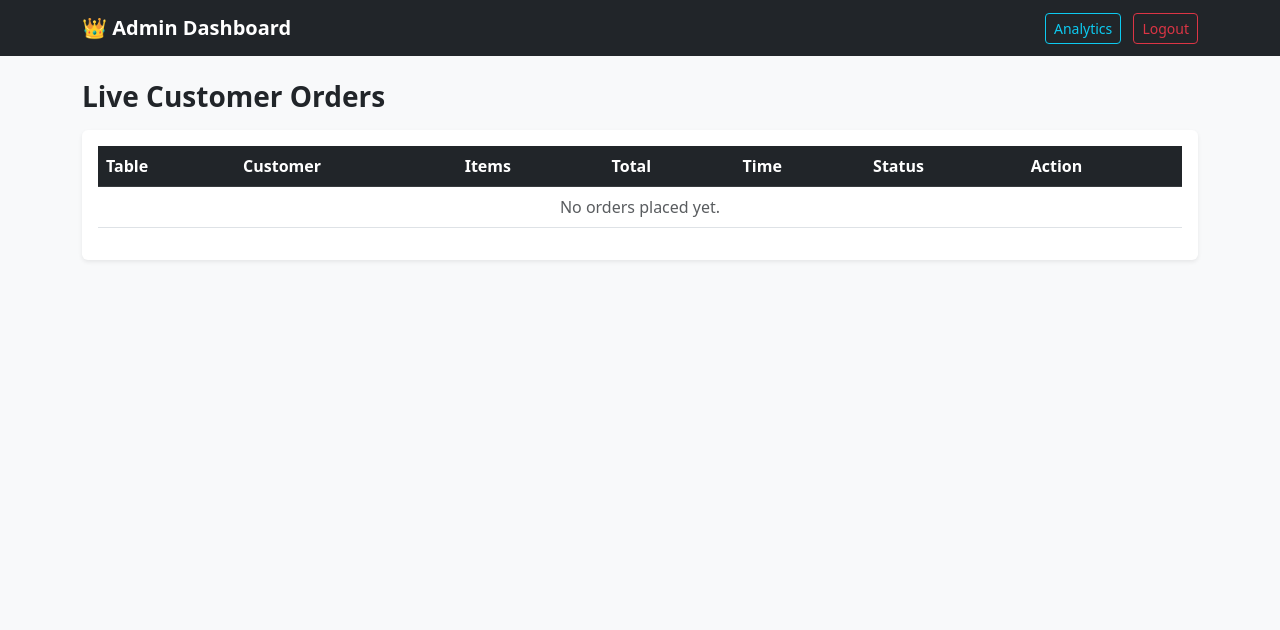
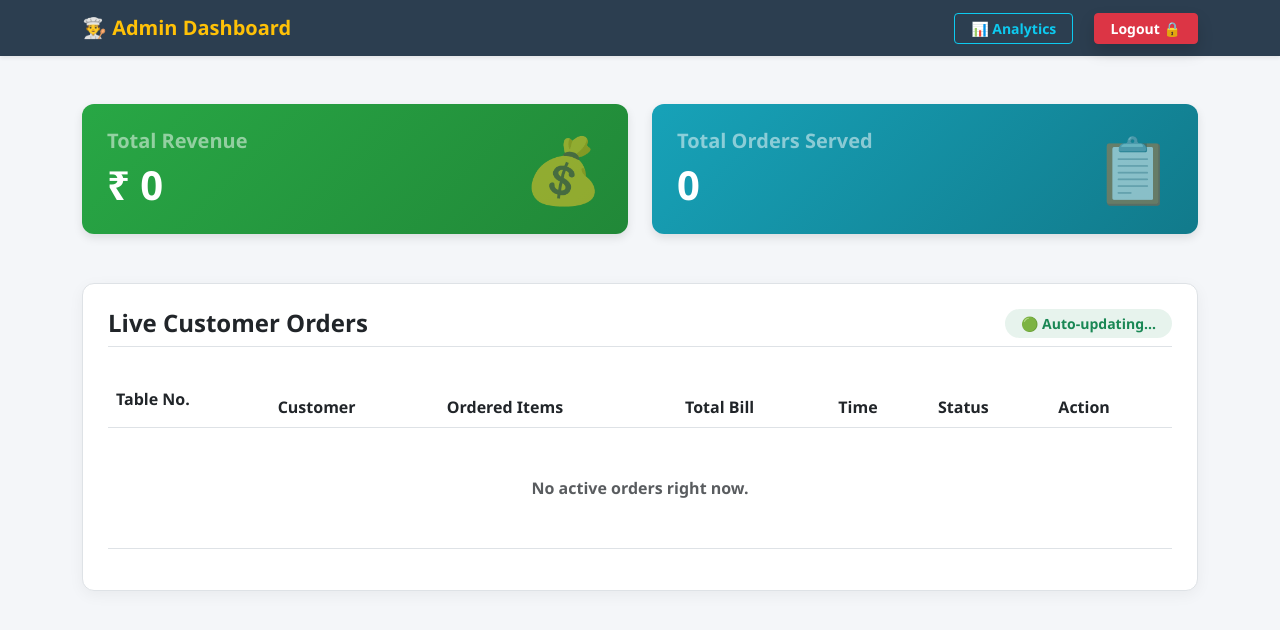
Before and after one commit to Harshadamahajan28/hotel-menu-app, a Flask app: page /admin in a window 1280 px wide. Shown: the top 630 px of the page. Run offline with Flask 3, Linux system fonts and the light colour scheme; the visitor is signed in with stand-in values (Sample User, id 1); data that the repository does not hold is empty.

Commit message:
Update admin.html

```diff
--- a/templates/admin.html
+++ b/templates/admin.html
@@ -3,40 +3,80 @@
 <head>
     <meta charset="UTF-8">
     <meta name="viewport" content="width=device-width, initial-scale=1.0">
-    <title>Admin Dashboard</title>
+    <title>Admin Dashboard - Royal Spice</title>
     <link href="https://cdn.jsdelivr.net/npm/bootstrap@5.3.0/dist/css/bootstrap.min.css" rel="stylesheet">
+    <style>
+        body { background-color: #f4f6f9; font-family: 'Segoe UI', Tahoma, Geneva, Verdana, sans-serif; }
+        .navbar { background-color: #2c3e50 !important; }
+        .stat-card { border-radius: 12px; padding: 25px; color: white; margin-bottom: 25px; box-shadow: 0 4px 10px rgba(0,0,0,0.1); }
+        .bg-revenue { background: linear-gradient(135deg, #28a745, #218838); }
+        .bg-orders { background: linear-gradient(135deg, #17a2b8, #117a8b); }
+        .table-container { background: white; border-radius: 12px; padding: 25px; box-shadow: 0 4px 15px rgba(0,0,0,0.05); }
+        .table thead { background-color: #34495e; color: white; }
+        .badge-pending { background-color: #ffc107; color: #000; font-weight: bold; }
+        .badge-completed { background-color: #28a745; font-weight: bold; }
+    </style>
 </head>
-<body class="bg-light">
+<body>
 
-    <nav class="navbar navbar-dark bg-dark">
+    <nav class="navbar navbar-expand-lg navbar-dark shadow-sm">
         <div class="container">
-            <a class="navbar-brand fw-bold" href="/admin">👑 Admin Dashboard</a>
-            <div>
-                <a href="/analytics" class="btn btn-outline-info btn-sm me-2">Analytics</a>
-                <a href="/logout" class="btn btn-outline-danger btn-sm">Logout</a>
+            <a class="navbar-brand fw-bold text-warning" href="/admin">👨‍🍳 Admin Dashboard</a>
+            <div class="ms-auto">
+                <a href="/analytics" class="btn btn-outline-info btn-sm me-3 fw-bold px-3">📊 Analytics</a>
+                <a href="/logout" class="btn btn-danger btn-sm fw-bold px-3 shadow">Logout 🔒</a>
             </div>
         </div>
     </nav>
 
-    <div class="container my-4">
-        <h3 class="fw-bold mb-3">Live Customer Orders</h3>
-        <div class="table-responsive bg-white p-3 shadow-sm rounded">
+    <div class="container my-5">
+
+        <!-- Live Stats -->
+        <div class="row mb-4">
+            <div class="col-md-6">
+                <div class="stat-card bg-revenue d-flex justify-content-between align-items-center">
+                    <div>
+                        <h5 class="mb-2 text-white-50 fw-bold">Total Revenue</h5>
+                        <h1 class="fw-bold mb-0">₹ <span id="totalRevenue">0</span></h1>
+                    </div>
+                    <h1 class="display-3 opacity-50 mb-0">💰</h1>
+                </div>
+            </div>
+            <div class="col-md-6">
+                <div class="stat-card bg-orders d-flex justify-content-between align-items-center">
+                    <div>
+                        <h5 class="mb-2 text-white-50 fw-bold">Total Orders Served</h5>
+                        <h1 class="fw-bold mb-0"><span id="totalOrders">0</span></h1>
+                    </div>
+                    <h1 class="display-3 opacity-50 mb-0">📋</h1>
+                </div>
+            </div>
+        </div>
+
+        <!-- Orders Table -->
+        <div class="table-container border">
+            <div class="d-flex justify-content-between align-items-center mb-4 pb-2 border-bottom">
+                <h4 class="fw-bold text-dark mb-0">Live Customer Orders</h4>
+                <span class="text-success small fw-bold px-3 py-1 bg-success bg-opacity-10 rounded-pill">🟢 Auto-updating...</span>
+            </div>
+            <div class="table-responsive">
                 <table class="table table-hover align-middle">
-                <thead class="table-dark">
+                    <thead>
                         <tr>
-                        <th>Table</th>
+                            <th class="py-3">Table No.</th>
                             <th>Customer</th>
-                        <th>Items</th>
-                        <th>Total</th>
+                            <th>Ordered Items</th>
+                            <th>Total Bill</th>
                             <th>Time</th>
                             <th>Status</th>
                             <th>Action</th>
                         </tr>
                     </thead>
                     <tbody id="ordersTableBody">
-                    <tr><td colspan="7" class="text-center">Loading orders...</td></tr>
+                        <tr><td colspan="7" class="text-center py-5 text-muted fw-bold">Loading live orders...</td></tr>
                     </tbody>
                 </table>
+            </div>
         </div>
     </div>
 
@@ -48,25 +88,31 @@
                 let tbody = document.getElementById('ordersTableBody');
                 tbody.innerHTML = '';
 
-                if (data.orders.length === 0) {
-                    tbody.innerHTML = '<tr><td colspan="7" class="text-center text-muted">No orders placed yet.</td></tr>';
+                if(data.stats) {
+                    document.getElementById('totalRevenue').innerText = data.stats.total_revenue;
+                    document.getElementById('totalOrders').innerText = data.stats.total_orders;
+                }
+
+                if (!data.orders || data.orders.length === 0) {
+                    tbody.innerHTML = '<tr><td colspan="7" class="text-center py-5 text-muted fw-bold">No active orders right now.</td></tr>';
                     return;
                 }
 
                 data.orders.forEach(order => {
                     let itemsStr = order.items.map(i => i.item_name).join(', ');
-                    let badgeClass = order.status === 'Completed' ? 'bg-success' : 'bg-warning text-dark';
+                    let isPending = order.status === 'Pending';
+                    let badgeClass = isPending ? 'badge-pending' : 'badge-completed';
 
                     tbody.innerHTML += `
                         <tr>
-                            <td><strong>${order.table_no}</strong></td>
-                            <td>${order.customer_name}</td>
-                            <td>${itemsStr}</td>
-                            <td>₹ ${order.total}</td>
-                            <td><small>${order.time}</small></td>
-                            <td><span class="badge ${badgeClass}">${order.status}</span></td>
+                            <td class="py-3"><span class="fs-5 fw-bold text-primary">${order.table_no}</span></td>
+                            <td><span class="fw-bold text-dark">${order.customer_name}</span></td>
+                            <td><span class="text-secondary fw-medium">${itemsStr}</span></td>
+                            <td><span class="fw-bold text-success fs-6">₹ ${order.total}</span></td>
+                            <td><small class="text-muted fw-bold">${order.time}</small></td>
+                            <td><span class="badge ${badgeClass} px-3 py-2 rounded-pill shadow-sm">${order.status}</span></td>
                             <td>
-                                ${order.status === 'Pending' ? `<button class="btn btn-sm btn-success" onclick="updateStatus(${order.id}, 'Completed')">Complete</button>` : '—'}
+                                ${isPending ? `<button class="btn btn-sm btn-success fw-bold px-3 shadow-sm" onclick="updateStatus(${order.id}, 'Completed')">Mark Done ✔</button>` : '<span class="text-muted fw-bold">Delivered 🎉</span>'}
                             </td>
                         </tr>
                     `;
@@ -86,6 +132,7 @@
             });
         }
 
+        // Fetch every 3 seconds for live updates
         setInterval(fetchOrders, 3000);
         fetchOrders();
     </script>
```
Lines whose indentation alone changed are shown as unchanged.
